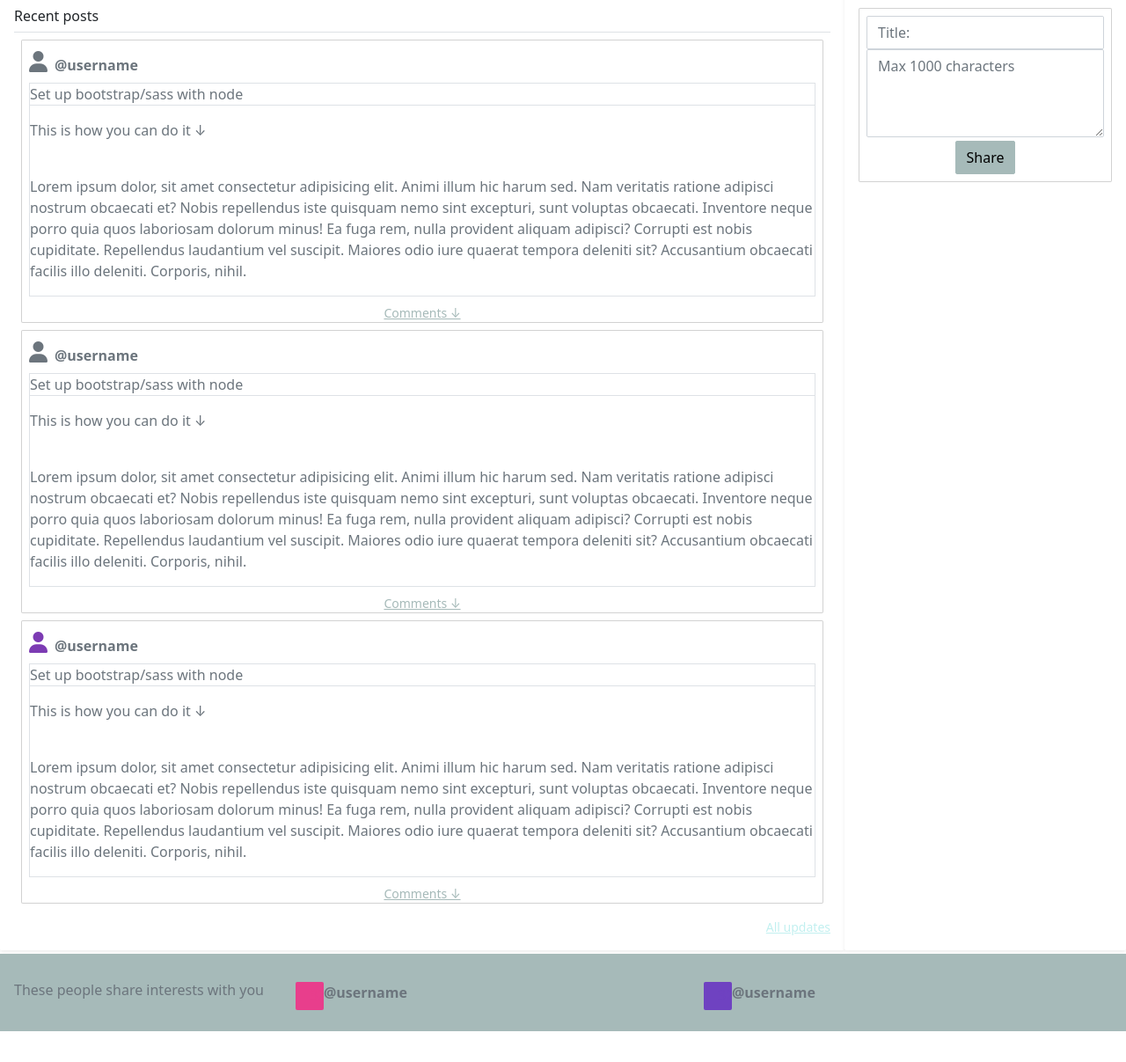
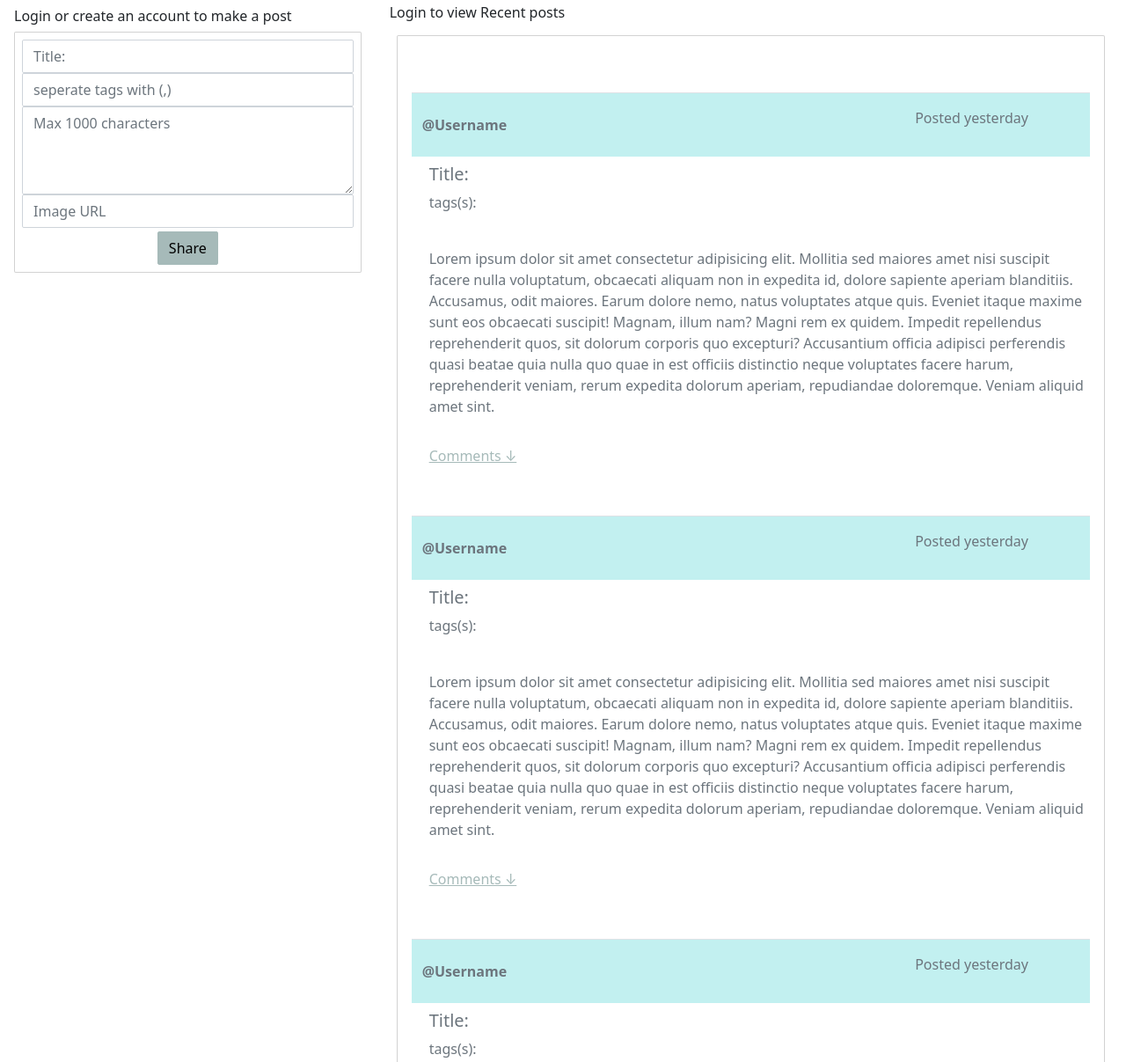
Before and after one commit to olemart1n/css-frameworks-ca, a website: page index.html in a window 1280 px wide. Shown: the part 67-1274 px from the top of the page at 88% size. Before the commit the page ends 1239 px from the top, so only its background shows below. Drawn offline with nearby package versions, Linux system fonts and the light colour scheme.

Commit message:
Failed to use bootstrapclass 'row' main element on indexpage now uses the row class its two children uses 'col-lg-8' and col-lg-4

```diff
--- a/index.html
+++ b/index.html
@@ -1,5 +1,6 @@
 <!DOCTYPE html>
 <html lang="en">
+
 <head>
   <meta charset="UTF-8">
   <meta http-equiv="X-UA-Compatible" content="IE=edge">
@@ -7,19 +8,27 @@
   <link rel="stylesheet" href="/styles.css">
   <link rel="stylesheet" href="https://cdn.jsdelivr.net/npm/bootstrap-icons@1.9.1/font/bootstrap-icons.css">
   <script src="https://kit.fontawesome.com/e25b3e33cc.js" crossorigin="anonymous"></script>
-    <title>Social Media App</title>
+  <script src="https://cdn.jsdelivr.net/npm/bootstrap@5.2.1/dist/js/bootstrap.min.js"
+    integrity="sha384-7VPbUDkoPSGFnVtYi0QogXtr74QeVeeIs99Qfg5YCF+TidwNdjvaKZX19NZ/e6oz"
+    crossorigin="anonymous"></script>
+  <title>skillUp</title>
 </head>
+
 <body class="d-flex flex-column min-vh-100">
   <header>
     <nav class="navbar navbar-expand-lg bg-primary">
       <div class="container-fluid">
-            <button class="navbar-toggler m-1" type="button" data-bs-toggle="collapse" data-bs-target="#navbarSupportedContent1" aria-controls="navbarSupportedContent1" aria-expanded="false" aria-label="Toggle navigation">
+        <button class="navbar-toggler m-1" type="button" data-bs-toggle="collapse"
+          data-bs-target="#navbarSupportedContent1" aria-controls="navbarSupportedContent1" aria-expanded="false"
+          aria-label="Toggle navigation">
           <span class="bi bi-search"></span>
         </button>
 
         <a class="navbar-brand p-1" href="#">skillUp</a>
 
-          <button class="navbar-toggler m-1" type="button" data-bs-toggle="collapse" data-bs-target="#navbarSupportedContent" aria-controls="navbarSupportedContent" aria-expanded="false" aria-label="Toggle navigation">
+        <button class="navbar-toggler m-1" type="button" data-bs-toggle="collapse"
+          data-bs-target="#navbarSupportedContent" aria-controls="navbarSupportedContent" aria-expanded="false"
+          aria-label="Toggle navigation">
           <span class="navbar-toggler-icon"></span>
         </button>
 
@@ -29,7 +38,7 @@
               <a class="nav-link" href="/profile.html">Profile</a>
             </li>
             <li class="nav-item">
-                <a class="nav-link" href="/login.html">Login</a>
+              <a class="nav-link" id="toggleLogin" href="/login.html">Login</a>
             </li>
           </ul>
         </div>
@@ -44,85 +53,90 @@
       </div>
     </nav>
   </header>
-<main class="d-lg-flex flex-row-reverse ">
-    <div class="my-1 p-3 bg-body rounded shadow-sm col-lg-3">
-        <form class="card p-2">
+  <main class="row m-0">
+    <div class="my-1 p-3 bg-body rounded col-lg-4">
+      <h6 class="pb-2 mb-0"><span class=" index-not-logged-in">Login or create an account to </span>make a
+        post</h6>
+      <form class="card p-2" id="entry-form">
         <div>
-              <input type="text" class="form-control" placeholder="Title:">
+          <input type="text" class="form-control" id="entry-title" placeholder="Title:" required>
         </div>
         <div>
-                <textarea class="form-control" placeholder="Max 1000 characters" id="floatingTextarea2" style="height: 100px"></textarea>
+          <input type="text" class="form-control" id="entry-tags" placeholder="seperate tags with (,)">
+        </div>
+        <div>
+          <textarea class="form-control entry-body" onchange="true" placeholder="Max 1000 characters"
+            id="floatingTextarea2" style="min-height: 100px"></textarea>
+        </div>
+        <div>
+          <input type="text" class="form-control" placeholder="Image URL" id="entry-image">
         </div>
         <div class="mx-auto mt-1">
-                <input type="button" value="Share" class="btn btn-grey-ish">
+          <input type="submit" value="Share" class="btn btn-grey-ish">
         </div>
       </form>
     </div>
-
-
-
-
-      <div class="my-1 p-3 bg-body rounded shadow-sm">
-        <h6 class="border-bottom pb-2 mb-0">Recent posts</h6>
-        <div class="d-flex flex-column text-muted pt-3 card m-2">
-            <div class="d-flex  flex-row text-muted">
-                <i class="fa-solid fa-user fa-xl m-2 p-0"></i>
-                    <strong class="d-block text-gray-dark">@username</strong>
+    <div class=" p-3 rounded col-lg-8">
+      <h6 class="pb-2 mb-0"><span class=" index-not-logged-in">Login to view </span>Recent posts</h6>
+      <div class="row text-muted p-3 m-2 card index-post-box">
+        <div class="d-flex flex-column flex-sm-row align-items-center text-muted mt-5 pt-3 pb-3 border-top bg-primary">
+          <strong class="d-block text-gray-dark col">@Username</strong>
+          <p class="text-muted col-sm-3 fs-6" style="font-size: 0.7em">Posted yesterday</p>
         </div>
-
-            <div class="border m-2 ">
-                <p class="border-bottom">Set up bootstrap/sass with node</p>
-                <p>This is how you can do it &darr;</p><br>
-                <p>Lorem ipsum dolor, sit amet consectetur adipisicing elit. Animi illum hic harum sed. Nam veritatis ratione adipisci nostrum obcaecati et? Nobis repellendus iste quisquam nemo sint excepturi, sunt voluptas obcaecati.
-                Inventore neque porro quia quos laboriosam dolorum minus! Ea fuga rem, nulla provident aliquam adipisci? Corrupti est nobis cupiditate. Repellendus laudantium vel suscipit. Maiores odio iure quaerat tempora deleniti sit?
-                Accusantium obcaecati facilis illo deleniti. Corporis, nihil.</p>
+        <div class="m-2 ">
+          <h5>Title: </h5>
+          <p>tags(s):</p><br>
+          <p>Lorem ipsum dolor sit amet consectetur adipisicing elit. Mollitia sed maiores amet nisi suscipit facere
+            nulla voluptatum, obcaecati aliquam non in expedita id, dolore sapiente aperiam blanditiis. Accusamus, odit
+            maiores.
+            Earum dolore nemo, natus voluptates atque quis. Eveniet itaque maxime sunt eos obcaecati suscipit! Magnam,
+            illum nam? Magni rem ex quidem. Impedit repellendus reprehenderit quos, sit dolorum corporis quo excepturi?
+            Accusantium officia adipisci perferendis quasi beatae quia nulla quo quae in est officiis distinctio neque
+            voluptates facere harum, reprehenderit veniam, rerum expedita dolorum aperiam, repudiandae doloremque.
+            Veniam aliquid amet sint.</p>
         </div>
-            <div class="d-flex flex-row">
-                <small class="d-block text-end mx-auto">
-                    <a href="#" class="text-grey-ish">Comments &darr;</a>
-                </small>
+        <div class="d-flex">
+          <a href="#" class="text-grey-ish p-2 flex-grow-1">Comments &darr;</a>
+        </div>
+        <div class="d-flex flex-column flex-sm-row align-items-center text-muted mt-5 pt-3 pb-3 border-top bg-primary">
+          <strong class="d-block text-gray-dark col">@Username</strong>
+          <p class="text-muted col-sm-3 fs-6" style="font-size: 0.7em">Posted yesterday</p>
+        </div>
+        <div class="m-2 ">
+          <h5>Title: </h5>
+          <p>tags(s):</p><br>
+          <p>Lorem ipsum dolor sit amet consectetur adipisicing elit. Mollitia sed maiores amet nisi suscipit facere
+            nulla voluptatum, obcaecati aliquam non in expedita id, dolore sapiente aperiam blanditiis. Accusamus, odit
+            maiores.
+            Earum dolore nemo, natus voluptates atque quis. Eveniet itaque maxime sunt eos obcaecati suscipit! Magnam,
+            illum nam? Magni rem ex quidem. Impedit repellendus reprehenderit quos, sit dolorum corporis quo excepturi?
+            Accusantium officia adipisci perferendis quasi beatae quia nulla quo quae in est officiis distinctio neque
+            voluptates facere harum, reprehenderit veniam, rerum expedita dolorum aperiam, repudiandae doloremque.
+            Veniam aliquid amet sint.</p>
+        </div>
+        <div class="d-flex">
+          <a href="#" class="text-grey-ish p-2 flex-grow-1">Comments &darr;</a>
+        </div>
+        <div class="d-flex flex-column flex-sm-row align-items-center text-muted mt-5 pt-3 pb-3 border-top bg-primary">
+          <strong class="d-block text-gray-dark col">@Username</strong>
+          <p class="text-muted col-sm-3 fs-6" style="font-size: 0.7em">Posted yesterday</p>
+        </div>
+        <div class="m-2 ">
+          <h5>Title: </h5>
+          <p>tags(s):</p><br>
+          <p>Lorem ipsum dolor sit amet consectetur adipisicing elit. Mollitia sed maiores amet nisi suscipit facere
+            nulla voluptatum, obcaecati aliquam non in expedita id, dolore sapiente aperiam blanditiis. Accusamus, odit
+            maiores.
+            Earum dolore nemo, natus voluptates atque quis. Eveniet itaque maxime sunt eos obcaecati suscipit! Magnam,
+            illum nam? Magni rem ex quidem. Impedit repellendus reprehenderit quos, sit dolorum corporis quo excepturi?
+            Accusantium officia adipisci perferendis quasi beatae quia nulla quo quae in est officiis distinctio neque
+            voluptates facere harum, reprehenderit veniam, rerum expedita dolorum aperiam, repudiandae doloremque.
+            Veniam aliquid amet sint.</p>
+        </div>
+        <div class="d-flex">
+          <a href="#" class="text-grey-ish p-2 flex-grow-1">Comments &darr;</a>
         </div>
       </div>
-        <div class="d-flex flex-column text-muted pt-3 card m-2">
-            <div class="d-flex  flex-row text-muted">
-                <i class="fa-solid fa-user fa-xl m-2 p-0"></i>
-                    <strong class="d-block text-gray-dark">@username</strong>
-            </div>
-
-            <div class="border m-2 ">
-                <p class="border-bottom">Set up bootstrap/sass with node</p>
-                <p>This is how you can do it &darr;</p><br>
-                <p>Lorem ipsum dolor, sit amet consectetur adipisicing elit. Animi illum hic harum sed. Nam veritatis ratione adipisci nostrum obcaecati et? Nobis repellendus iste quisquam nemo sint excepturi, sunt voluptas obcaecati.
-                Inventore neque porro quia quos laboriosam dolorum minus! Ea fuga rem, nulla provident aliquam adipisci? Corrupti est nobis cupiditate. Repellendus laudantium vel suscipit. Maiores odio iure quaerat tempora deleniti sit?
-                Accusantium obcaecati facilis illo deleniti. Corporis, nihil.</p>
-            </div>
-            <div class="d-flex flex-row">
-                <small class="d-block text-end mx-auto">
-                    <a href="#" class="text-grey-ish">Comments &darr;</a>
-                </small>
-            </div>
-        </div>
-        <div class="d-flex flex-column text-muted pt-3 card m-2">
-            <div class="d-flex  flex-row text-muted">
-                <i class="fa-solid fa-user fa-xl m-2 p-0"></i>
-                    <strong class="d-block text-gray-dark">@username</strong>
-            </div>
-
-            <div class="border m-2 ">
-                <p class="border-bottom">Set up bootstrap/sass with node</p>
-                <p>This is how you can do it &darr;</p><br>
-                <p>Lorem ipsum dolor, sit amet consectetur adipisicing elit. Animi illum hic harum sed. Nam veritatis ratione adipisci nostrum obcaecati et? Nobis repellendus iste quisquam nemo sint excepturi, sunt voluptas obcaecati.
-                Inventore neque porro quia quos laboriosam dolorum minus! Ea fuga rem, nulla provident aliquam adipisci? Corrupti est nobis cupiditate. Repellendus laudantium vel suscipit. Maiores odio iure quaerat tempora deleniti sit?
-                Accusantium obcaecati facilis illo deleniti. Corporis, nihil.</p>
-            </div>
-            <div class="d-flex flex-row">
-                <small class="d-block text-end mx-auto color-grey-ish">
-                    <a href="#" class="text-grey-ish">Comments &darr;</a>
-                </small>
-            </div>
-        </div>
-
-
       <small class="d-block text-end mt-3">
         <a href="#">All updates</a>
       </small>
@@ -134,21 +148,32 @@
     </div>
 
     <div class="d-flex text-muted pt-3 col align-content-center">
-    <svg class="bd-placeholder-img flex-shrink-0 rounded" width="32" height="32" xmlns="http://www.w3.org/2000/svg" role="img" aria-label="Placeholder: 32x32" preserveAspectRatio="xMidYMid slice" focusable="false"><title>Placeholder</title><rect width="100%" height="100%" fill="#e83e8c"></rect><text x="50%" y="50%" fill="#e83e8c" dy=".3em">32x32</text></svg>
+      <svg class="bd-placeholder-img flex-shrink-0 rounded" width="32" height="32" xmlns="http://www.w3.org/2000/svg"
+        role="img" aria-label="Placeholder: 32x32" preserveAspectRatio="xMidYMid slice" focusable="false">
+        <title>Placeholder</title>
+        <rect width="100%" height="100%" fill="#e83e8c"></rect><text x="50%" y="50%" fill="#e83e8c"
+          dy=".3em">32x32</text>
+      </svg>
 
       <p class="">
-      <strong class="d-block text-gray-dark">@username</strong></p>
+        <strong class="d-block text-gray-dark">@username</strong>
+      </p>
     </div>
 
     <div class="d-flex text-muted pt-3 col">
-    <svg class="bd-placeholder-img flex-shrink-0 rounded" width="32" height="32" xmlns="http://www.w3.org/2000/svg" role="img" aria-label="Placeholder: 32x32" preserveAspectRatio="xMidYMid slice" focusable="false"><title>Placeholder</title><rect width="100%" height="100%" fill="#6f42c1"></rect><text x="50%" y="50%" fill="#6f42c1" dy=".3em">32x32</text></svg>
+      <svg class="bd-placeholder-img flex-shrink-0 rounded" width="32" height="32" xmlns="http://www.w3.org/2000/svg"
+        role="img" aria-label="Placeholder: 32x32" preserveAspectRatio="xMidYMid slice" focusable="false">
+        <title>Placeholder</title>
+        <rect width="100%" height="100%" fill="#6f42c1"></rect><text x="50%" y="50%" fill="#6f42c1"
+          dy=".3em">32x32</text>
+      </svg>
 
       <p class="">
-      <strong class="d-block text-gray-dark">@username</strong></p>
+        <strong class="d-block text-gray-dark">@username</strong>
+      </p>
     </div>
+  </footer>
+  <script src="/js/index.js" type="module"></script>
+</body>
 
-</footer>
-      <script src="/node_modules/bootstrap/dist/js/bootstrap.bundle.min.js"></script>
-      <script src="/js/somefunctionality.js"></script>
-</body>
 </html>
```
Also changed, not shown: profile.html (+75 -35 lines). Lines whose indentation alone changed are shown as unchanged.
